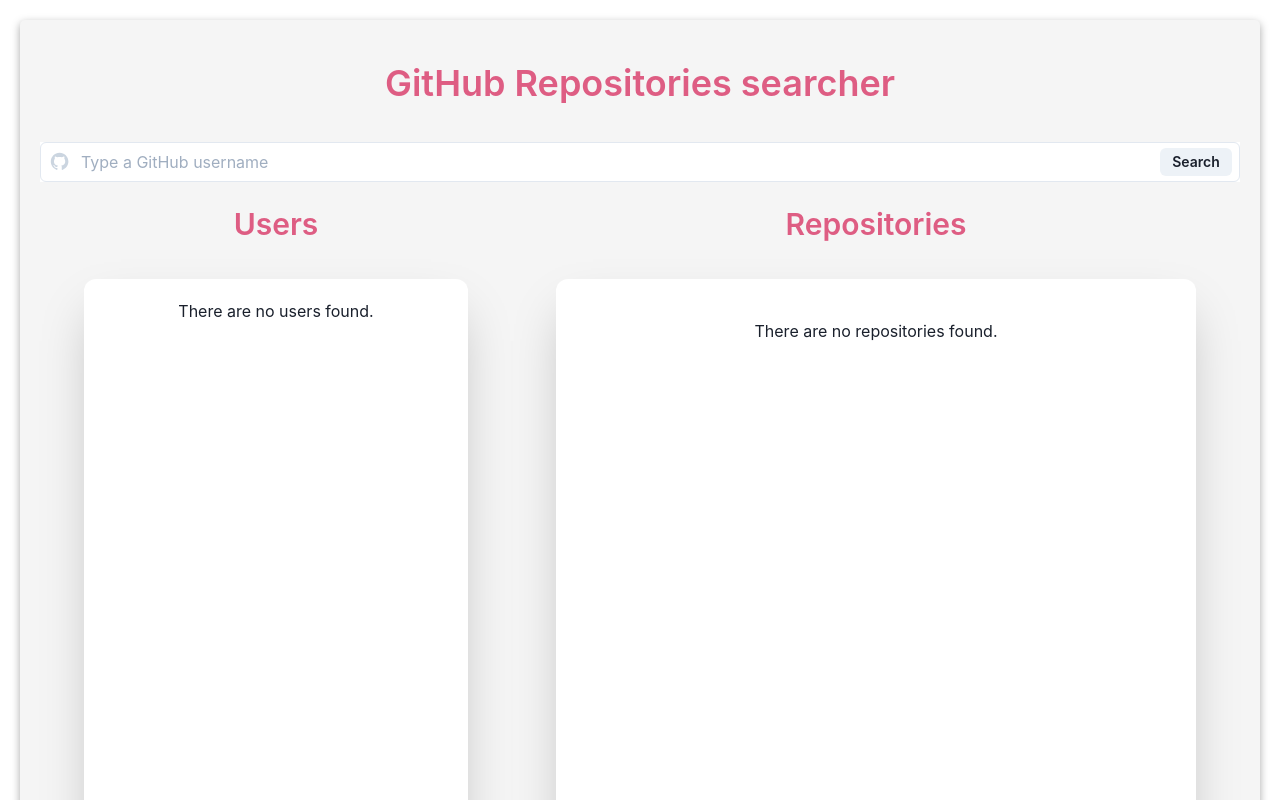
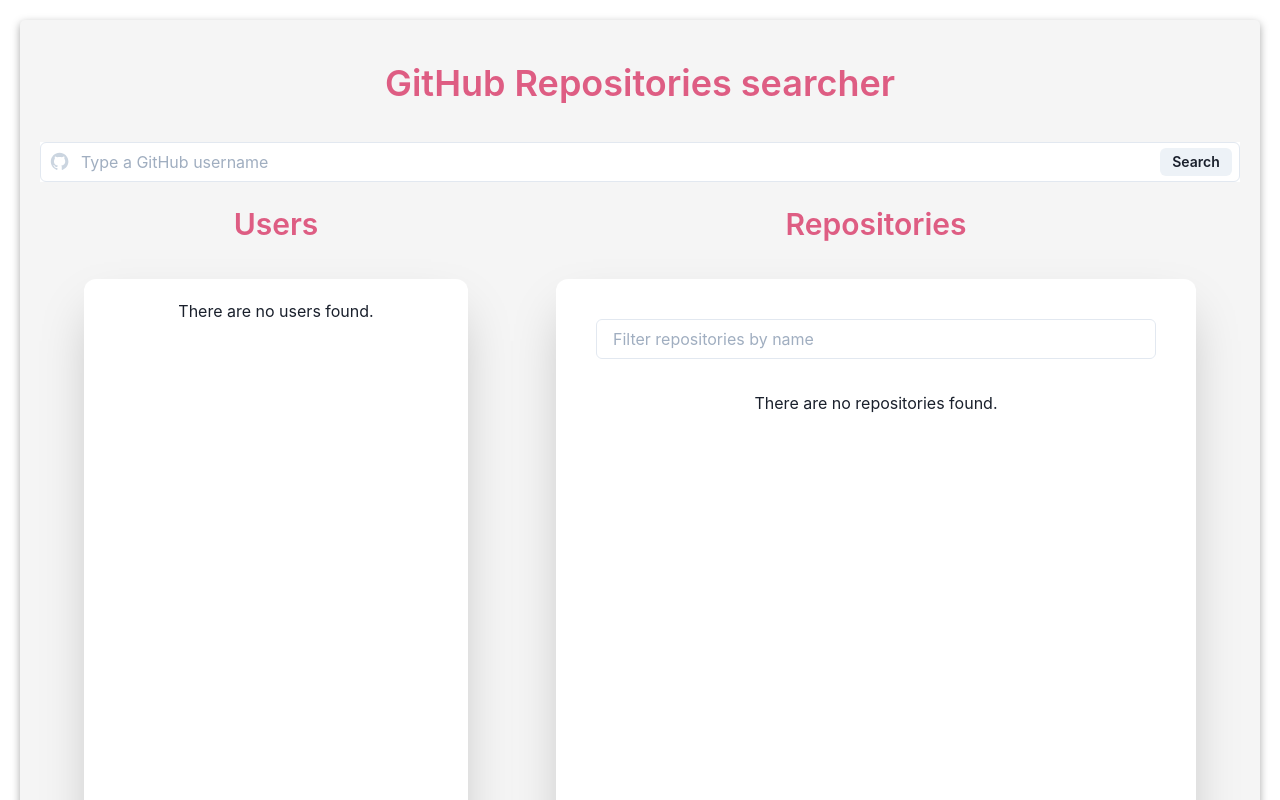
Before and after one commit to CallmeMehdi/github-repositories, a React (Create React App) app: page / in a window 1280 px wide. Shown: the top 800 px of the page. Built offline with nearby package versions, Linux system fonts and the light colour scheme.

Commit message:
add: added repositories filtering

```diff
--- a/src/components/RepositoryContainer.js
+++ b/src/components/RepositoryContainer.js
@@ -1,4 +1,4 @@
-import { Flex, Stack, useColorModeValue, Box } from "@chakra-ui/react";
+import { Flex, Stack, useColorModeValue, Box, InputGroup, Input } from "@chakra-ui/react";
 import axios from "axios";
 import Repository from "./Repository";
 
@@ -6,15 +6,16 @@
 
 export default function RepositoryContainer(props) {
   const [repos, setRepos] = React.useState([]);
+  const [filteredRepos, setFilteredRepos] = React.useState([]);
 
   useEffect(() => {
-
-    if (props.refresh){
-      setRepos([])
-      props.parentCallback()
-    }else{
+    if (props.refresh) {
+      setRepos([]);
+      props.parentCallback();
+    } else {
       getRepos(props.reposUrl);
     }
+    setFilteredRepos(repos)
   }, [props.reposUrl, props.refresh]);
 
   const getRepos = (reposUrl) => {
@@ -31,19 +32,35 @@
     }
   };
 
+  const filterRepos = (event) => {
+    let regexp = new RegExp('^' + event.target.value)
+
+    console.log(event.target.value)
+    console.log(repos.filter((repo) => repo.name.match(regexp)))
+    setFilteredRepos(repos.filter((repo) => repo.name.match(regexp)))
+  }
+
   return (
     <Flex style={{ height: "90vh" }} py={8} bg="#F5F5F5" mx="auto">
       <Stack
         boxShadow={"2xl"}
         bg={useColorModeValue("white", "gray.700")}
         rounded={"xl"}
-        p={[2,2,10,10]}
+        p={[2, 2, 10, 10]}
         w={["80vw", "80vw", "50vw"]}
         spacing={8}
         overflowY={"auto"}
       >
-        {repos.length ? (
-          repos.map((repo) => <Repository repo={repo} />)
+        <InputGroup size="md" bg="white">
+          <Input
+            pr="4.5rem"
+            type="text"
+            placeholder="Filter repositories by name"
+            onChange={filterRepos}
+          />
+        </InputGroup>
+        {filteredRepos.length ? (
+          filteredRepos.map((repo) => <Repository repo={repo} />)
         ) : (
           <Box display="flex" justifyContent="center">
             There are no repositories found.
```
